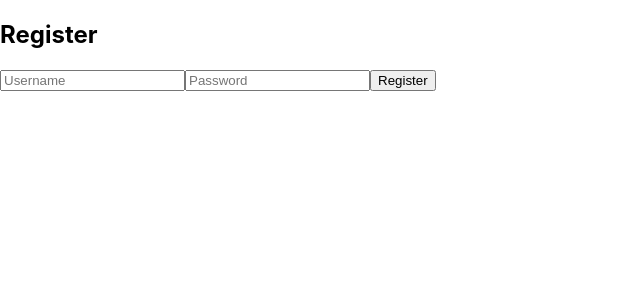
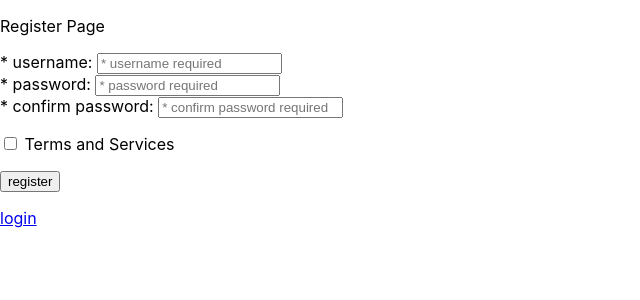
Before and after one commit to amacken3/rctfaqv3, a React (Create React App) app in the folder rtfaqv3/: page /#/register in a window 1280 px wide. Shown: the top 300 px of the page, without its empty margins (0-640 px from the left). Built offline with nearby package versions, Linux system fonts and the light colour scheme.

Commit message:
changed the code in login/register to make it function properly

```diff
--- a/rtfaqv3/src/components/Login.js
+++ b/rtfaqv3/src/components/Login.js
@@ -1,54 +1,89 @@
-import React, { useState } from 'react';
-import { useNavigate } from 'react-router-dom';
+import { useState, useRef, useEffect } from "react";
+import { Link, useNavigate } from "react-router-dom";
 
-const Login = () => {
-  const [username, setUsername] = useState('');
-  const [password, setPassword] = useState('');
-  const navigate = useNavigate();
+const Login = (props) => {
 
-  const handleLogin = async (e) => {
-    e.preventDefault();
-    try {
-      const response = await fetch('https://322de26c-06d4-4076-8030-b5a84eb2f546-00-3rzu1y3gzxok8.picard.replit.dev/', {
-        method: 'POST',
-        headers: {
-          'Content-Type': 'application/json',
-        },
-        body: JSON.stringify({ username, password }),
-      });
+    const [msg, setMsg] = useState("");
+    const txtusername = useRef("");
+    const txtpassword = useRef("");
 
-      const data = await response.json();
+    let navigate = useNavigate();
 
-      if (data.success) {
-        navigate('/dashboard');
-      } else {
-        alert('Login failed!');
-      }
-    } catch (error) {
-      console.error('Error logging in', error);
+    useEffect(()=>{
+
+        //component mound/load
+
+        return () =>{
+            //component unmount/unload
+        }
+    },[]);
+
+    const handleLogin = (e) =>{
+
+        const _function_name = "handleLogin";
+        let _msg = "";
+
+        try {
+
+            const _uid = txtusername.current.value;
+            const _pwd = txtpassword.current.value; //optionally: encrypt password
+            const _url = `https://322de26c-06d4-4076-8030-b5a84eb2f546-00-3rzu1y3gzxok8.picard.replit.dev/${_uid}/${_pwd}`;
+
+            if(_uid === null || _uid === undefined || _uid.trim().length === 0)
+            {
+                _msg = "* invalid username";
+            }
+
+            if(_pwd === null || _pwd === undefined || _pwd.trim().length === 0)
+            {
+                _msg = _msg + " * invalid password";
+            }
+
+            if(_msg.length > 0)
+            {
+                setMsg(_msg)
+                return false;
+            }
+
+            fetch(_url)
+            .then((res)=>res.json())
+            .then((data)=> {
+
+                if(data.login === true)
+                {
+                    //set login session state or cookies
+                    //update useState - login username
+                    props.setUser(_uid);
+                    navigate("/dashboard",{replace:true})
+                }
+
+                setMsg(data.msg)
+            })
+            .catch((error)=>{
+                setMsg("* request error");
+                console.log("* request error *");
+                console.log(error);
+            });
+
+        } catch (error) {
+            console.log(`** ${_function_name}::error`)
+            console.log(error)
+        }
     }
-  };
 
-  return (
-    <div>
-      <h2>Login</h2>
-      <form onSubmit={handleLogin}>
-        <input
-          type="text"
-          placeholder="Username"
-          value={username}
-          onChange={(e) => setUsername(e.target.value)}
-        />
-        <input
-          type="password"
-          placeholder="Password"
-          value={password}
-          onChange={(e) => setPassword(e.target.value)}
-        />
-        <button type="submit">Login</button>
-      </form>
-    </div>
-  );
-};
+    return (
+    <>
+        <p>Login Page - v1.1.0</p>
+        <div>
+            <span>* username: </span><input ref={txtusername} type="text" maxLength={20} placeholder="* username required"/> <br/>
+            <span>* password: </span><input ref={txtpassword} type="password" maxLength={10} placeholder="* password required"/> <br/>
+            <p>{msg}</p>
+            <p></p><button onClick={handleLogin}>login</button>
+        </div>
+        <p></p>
+        <Link to="/register">register</Link>
+    </>
+    )
+}
 
 export default Login;
--- a/rtfaqv3/src/components/Register.js
+++ b/rtfaqv3/src/components/Register.js
@@ -1,52 +1,111 @@
-import React, { useState } from 'react';
+//--- Register.js ---
 
-const Register = () => {
-  const [username, setUsername] = useState('');
-  const [password, setPassword] = useState('');
+import { Link, useNavigate } from "react-router-dom";
+import { useRef, useState } from "react";
 
-  const handleRegister = async (e) => {
-    e.preventDefault();
-    try {
-      const response = await fetch('https://322de26c-06d4-4076-8030-b5a84eb2f546-00-3rzu1y3gzxok8.picard.replit.dev/', {
-        method: 'POST',
-        headers: {
-          'Content-Type': 'application/json',
-        },
-        body: JSON.stringify({ username, password }),
-      });
+const Register = (props) => {
 
-      const data = await response.json();
+    const [msg, setMsg] = useState("");
+    const txtusername = useRef("");
+    const txtpassword = useRef("");
+    const txtconfirmpassword = useRef("");
+    const chkterm = useRef("");
 
-      if (data.success) {
-        alert('Registration successful!');
-      } else {
-        alert('Registration failed!');
-      }
-    } catch (error) {
-      console.error('Error registering', error);
+    let navigate = useNavigate();
+
+    const handleRegister = (e) =>{
+
+        const _function_name = "handleRegister";
+        let _msg = "";
+
+        try {
+
+            const _uid = txtusername.current.value;
+            const _pwd = txtpassword.current.value;
+            const _confirmpwd = txtconfirmpassword.current.value;
+            const _chkterm = chkterm.current.checked;
+
+            if(_uid === null || _uid === undefined || _uid.trim().length === 0)
+            {
+                _msg = "* invalid username";
+            }
+
+            if(_pwd === null || _pwd === undefined || _pwd.trim().length === 0)
+            {
+                _msg = _msg + " * invalid password";
+            }
+
+            if(_confirmpwd === null || _confirmpwd === undefined || _confirmpwd.trim().length === 0)
+            {
+                _msg = _msg + " * invalid confirm password";
+            }
+
+            if(_pwd !== _confirmpwd)
+            {
+                _msg = _msg + " * confirm password does not match password";
+            }
+
+            if(_chkterm === false)
+            {
+                _msg = _msg + " * please select terms/services";
+            }
+
+            if(_msg.length > 0)
+            {
+                setMsg(_msg)
+                return false;
+            }
+
+            const _url = `https://322de26c-06d4-4076-8030-b5a84eb2f546-00-3rzu1y3gzxok8.picard.replit.dev/`;
+
+            const _post_data = {username:_uid, password:_pwd};
+
+            fetch(_url,{method:'POST',
+                headers:{'Content-type':'application/json'},
+                body:JSON.stringify(_post_data)}
+            )
+            .then((res)=>res.json())
+            .then((data)=> {
+
+                if(data.register === true)
+                {
+                    //set login session state or cookies
+                    //update useState - login username
+                    props.setUser(_uid)
+                    navigate("/dashboard",{replace:true})
+                }
+
+                setMsg(data.msg)
+            })
+            .catch((error)=>{
+                setMsg("* request error");
+                console.log("* request error *");
+                console.log(error);
+            });
+
+        } catch (error) {
+            console.log(`** ${_function_name}::error *`)
+            console.log(error);
+        }
     }
-  };
 
-  return (
-    <div>
-      <h2>Register</h2>
-      <form onSubmit={handleRegister}>
-        <input
-          type="text"
-          placeholder="Username"
-          value={username}
-          onChange={(e) => setUsername(e.target.value)}
-        />
-        <input
-          type="password"
-          placeholder="Password"
-          value={password}
-          onChange={(e) => setPassword(e.target.value)}
-        />
-        <button type="submit">Register</button>
-      </form>
-    </div>
-  );
-};
+    return (
+     <>
+        <p>Register Page</p>
+        <div>
+            <span>* username: </span><input type="text" ref={txtusername} maxLength={20} placeholder="* username required"/> <br/>
+            <span>* password: </span><input type="password" ref={txtpassword} maxLength={10} placeholder="* password required"/> <br/>
+            <span>* confirm password: </span><input type="password" ref={txtconfirmpassword} maxLength={10} placeholder="* confirm password required"/> <br/>
+            <p></p>
+            <input type="checkbox" ref={chkterm} /><span> Terms and Services</span>
+            <p>{msg}</p>
+            <p></p>
+            <p></p><button onClick={handleRegister}>register</button>
+        </div>
+        <p></p>
+        <Link to="/login">login</Link>
+     </>
+    )
+}
 
 export default Register;
```
